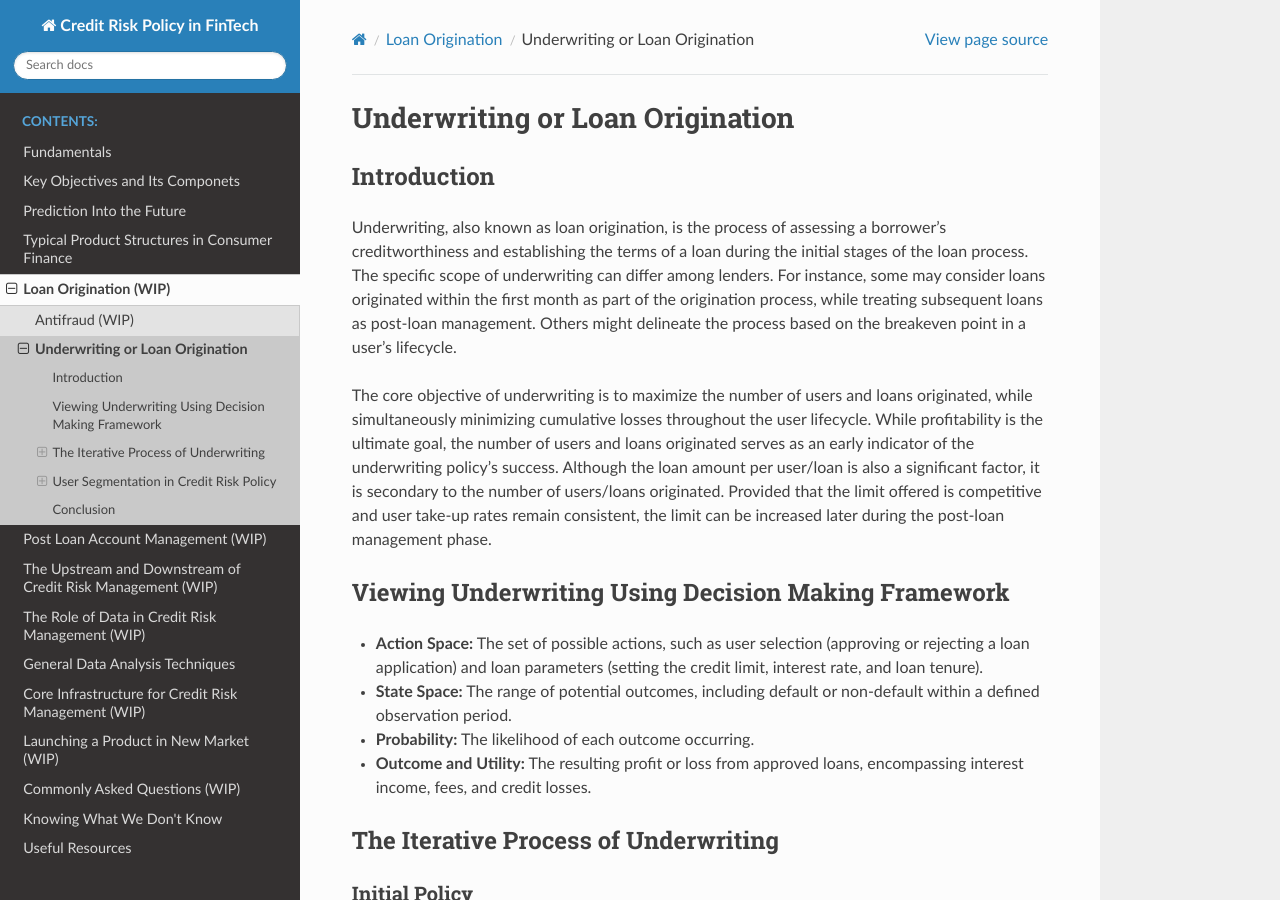
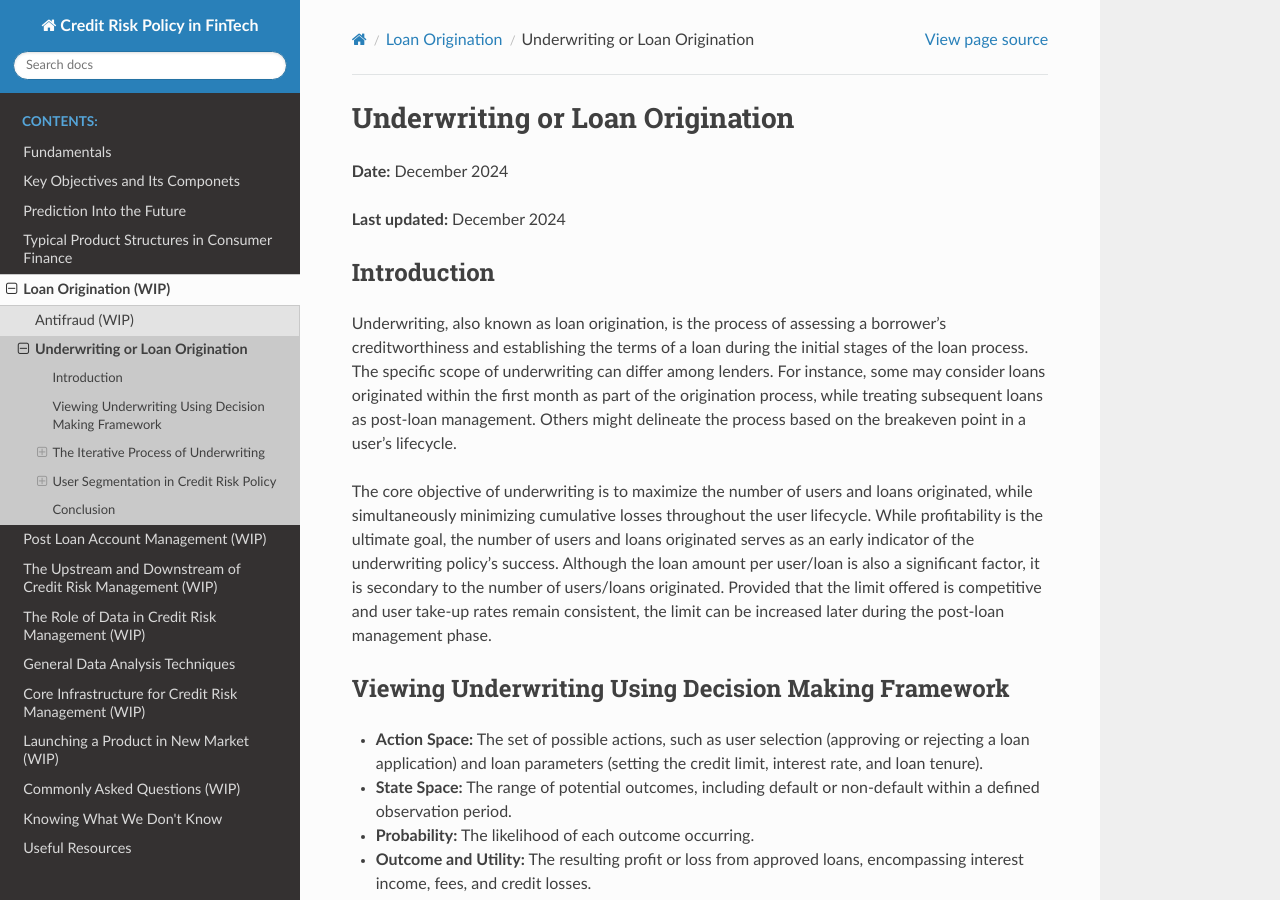
Before and after one commit to kychanbp/credit_risk_mgmt_fintech, a Sphinx documentation site: the page built from docs/source/loan_origination/underwriting.md, in a window 1280 px wide and 900 px high. Built offline with Sphinx 7.4.7 and the Read the Docs theme 3.1.0, drawn with Linux system fonts in a browser that asks for light colours; pages that are not in the unit, such as notebooks, are missing from menus.

Commit message:
add date

```diff
--- a/docs/source/loan_origination/underwriting.md
+++ b/docs/source/loan_origination/underwriting.md
@@ -1,4 +1,8 @@
 # Underwriting or Loan Origination
+
+**Date:** December 2024
+
+**Last updated:** December 2024
 
 ## Introduction
 
```
